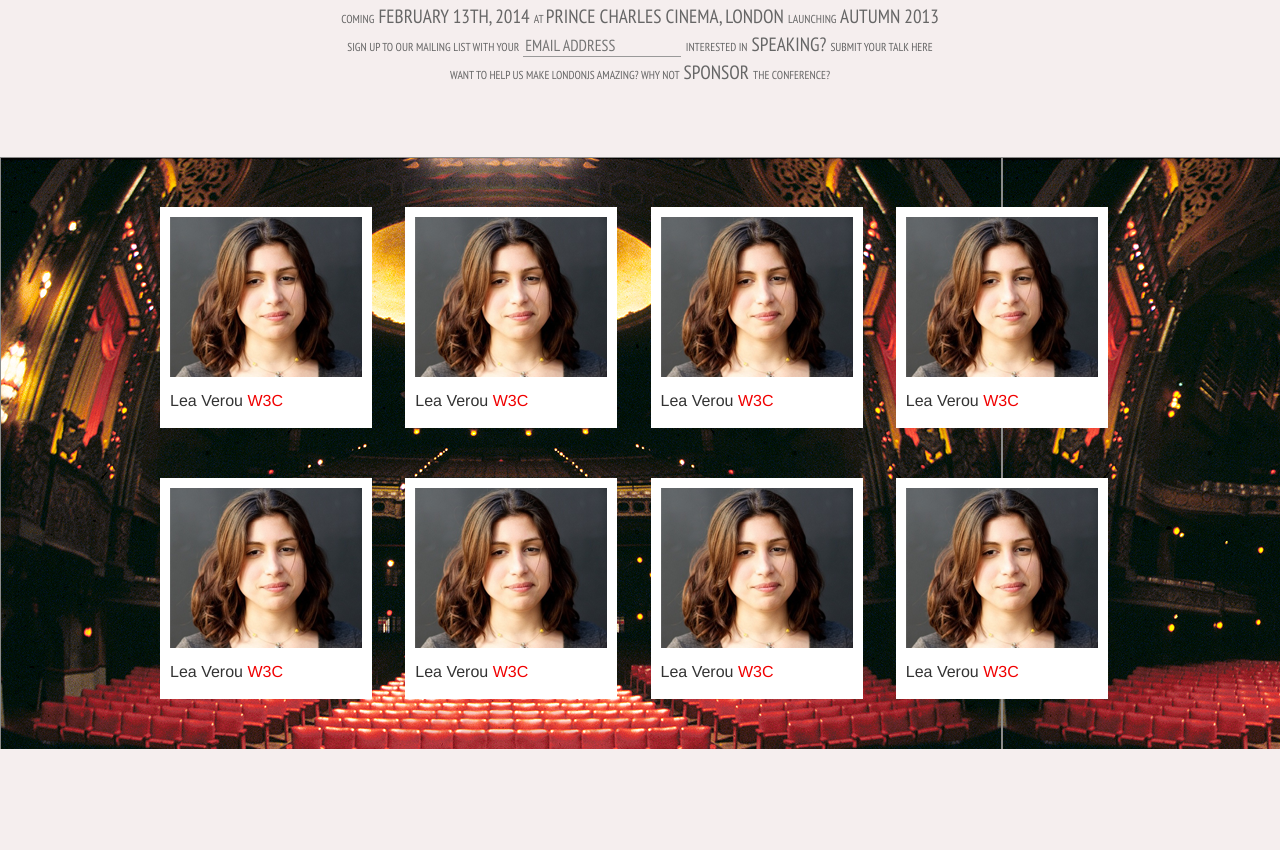
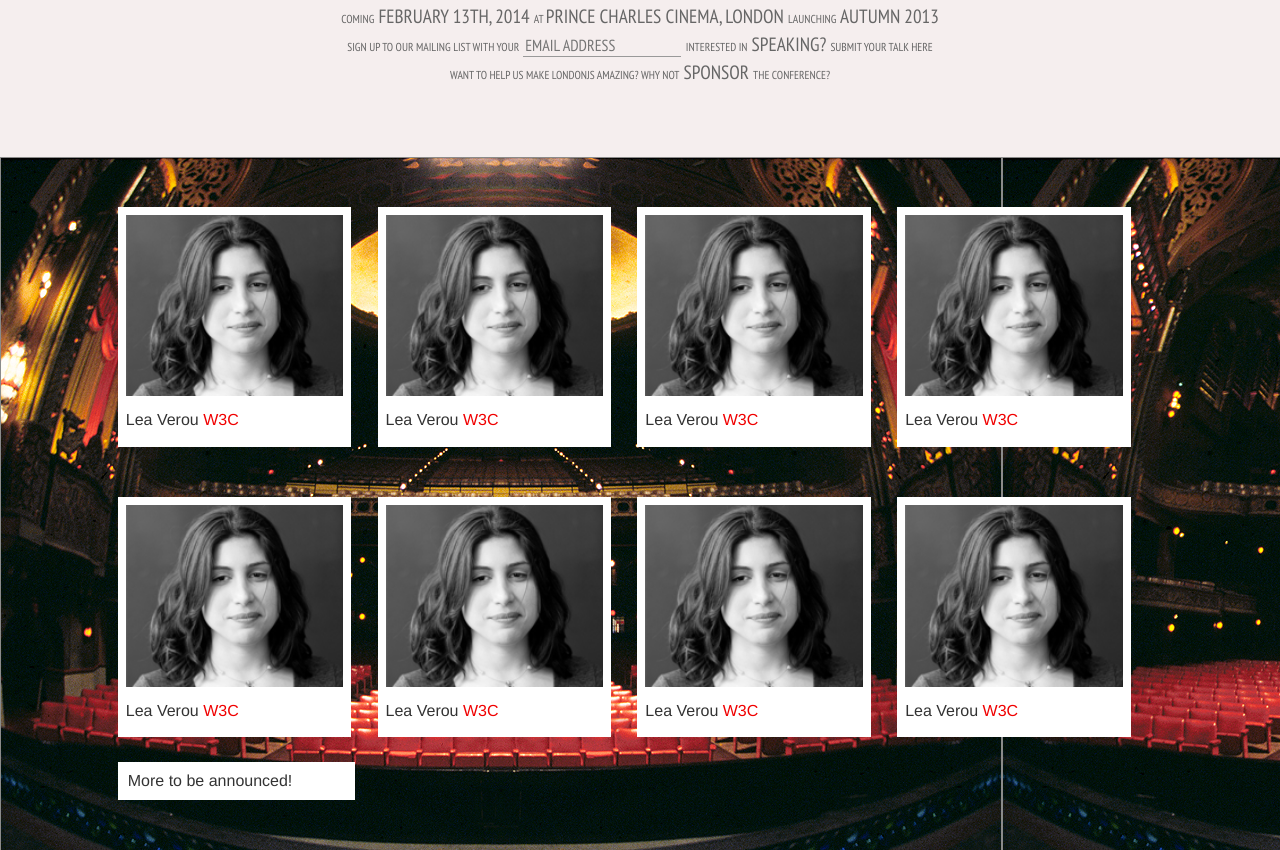
Before and after one commit to welikepie/londonjsconf, a plain HTML site: page index.html in a window 1280 px wide. Shown: the part 732-1582 px from the top of the page. Before the commit the page ends 1481 px from the top, so only its background shows below. Drawn offline with Linux system fonts and the light colour scheme; a web font is replaced by a local one.

Commit message:
Styling of a section complete, general structure outlined.

```diff
--- a/css/fullmetal.css
+++ b/css/fullmetal.css
@@ -38,9 +38,10 @@ section {
 	padding-bottom: 50px;
 }
 
+
 /* Top Section Content */
 .londonjscontent {
-	width: 960px;
+	width: 85%;
 	margin: 0 auto;
 }
 
@@ -53,7 +54,7 @@ section {
 /* Speakers Section Content */
 
 .speakercontent {
-	width: 960px;
+	width: 85%;
 	margin: 0 auto;
 }
 
@@ -61,13 +62,22 @@ section {
 	background: white;
 	width: 20%;
 	display: inline-block;
-	margin-left: 3%;
 	margin-top: 50px;
-	padding: 10px 10px 0 10px;
+	padding: 8px 8px 0 8px;
+	margin-left: 2%;
 }
 
-.speaker:first-child {
-	margin-left: 0;
+
+.speaker img {
+	width: 100%;
+	filter: url(filters.svg#grayscale); /* Firefox 3.5+ */
+	filter: gray; /* IE5+ */
+	-webkit-filter: grayscale(1); /* Webkit Nightlies & Google Chrome Canary */
+}
+
+.speaker img:hover {
+	filter: none;
+	-webkit-filter: grayscale(0);
 }
 
 .speakername {
@@ -76,6 +86,15 @@ section {
 
 .speakername a {
 	color: #F00000;
+}
+
+.tba {
+	background-color: white;
+	margin-top: 25px;
+	padding: 10px;
+	display: inline-block;
+	width: 20%;
+	margin-left: 2%;
 }
 
 
@@ -141,6 +160,23 @@ header h1 {
 		margin-bottom: -10px;
 	}
 
+	@media screen and (max-width: 480px) {
+		.speaker {
+			background: white;
+			width: 70%;
+			display: inline-block;
+			margin-top: 50px;
+			padding: 10px 10px 0 10px;
+			margin-left: 15%;
+		}
+
+		.tba {
+			margin-left: 15%;
+			width: 70%;
+		}
+	}
+
+
 	@media screen and (min-width: 720px) {
 		#logo {
 			background: url('../img/borntocode_md.jpg') no-repeat;
@@ -156,6 +192,9 @@ header h1 {
 		header h3 {
 			margin-top: 30px;
 		}
+
+
+
 	}
 
 	@media screen and (min-width: 1210px) {
--- a/index.html
+++ b/index.html
@@ -29,6 +29,7 @@
 		<meta name="viewport" content="width=device-width, initial-scale=1.0">
 
 		<!-- Scripts -->
+
 	</head>
 
 	<body>
@@ -151,11 +152,17 @@
 								<a href="http://www.twitter.com/charlotteis">W3C</a>
 							</p>
 						</div>
+
 					</div>
+
+					<span class="tba">
+						More to be announced!
+					</span>
 
 				</div>
 
 			</section>
+
 
 		</main>
 		<div class="forkit-curtain" >
```
